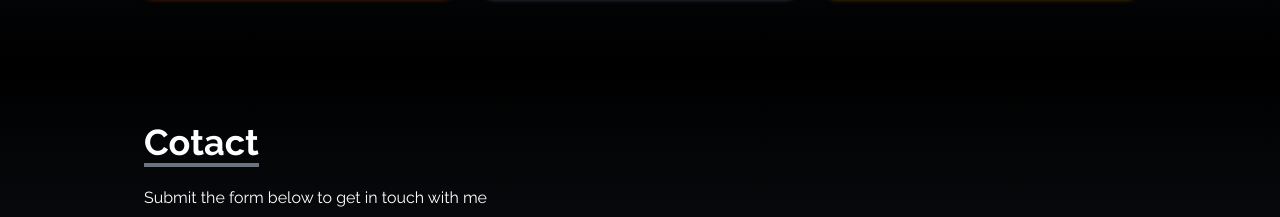
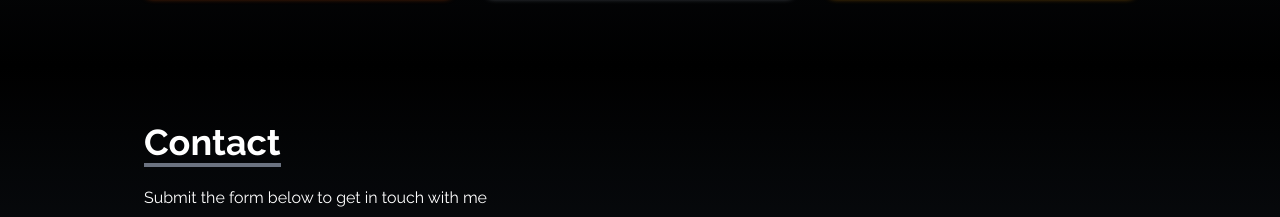
Before and after one commit to vaibhavmasaye/React-Portfolio, a React (Create React App) app: page / in a window 1280 px wide. Shown: the part 4666-4883 px from the top of the page. Built offline with nearby package versions, Linux system fonts and the light colour scheme.

Commit message:
Update Contact.jsx

```diff
--- a/src/components/Contact.jsx
+++ b/src/components/Contact.jsx
@@ -21,7 +21,7 @@ const Contact = () => {
       <div className="flex flex-col p-4 justify-center max-w-screen-lg mx-auto h-full">
         <div className="pb-8">
           <p className="text-4xl font-bold inline border-b-4 border-gray-500">
-            Cotact
+            Contact
           </p>
           <p className="py-6">Submit the form below to get in touch with me</p>
         </div>
```
